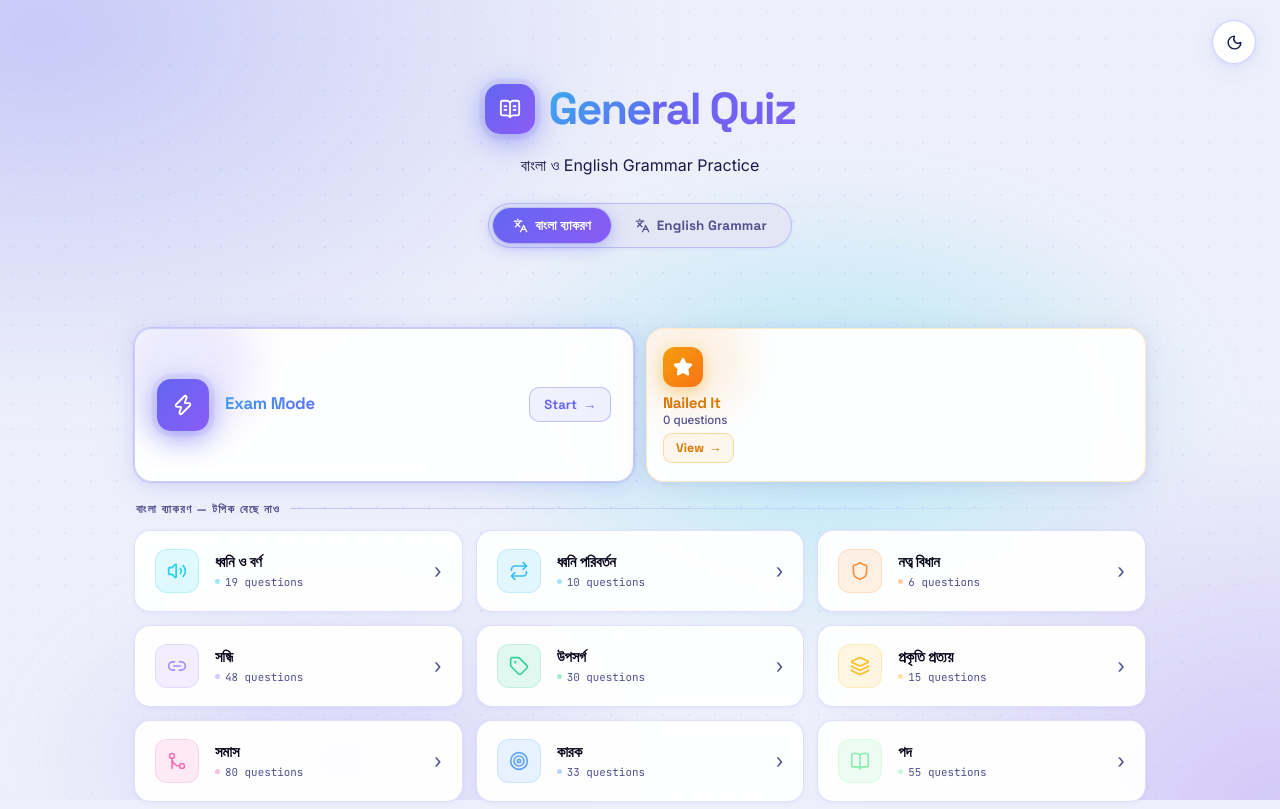
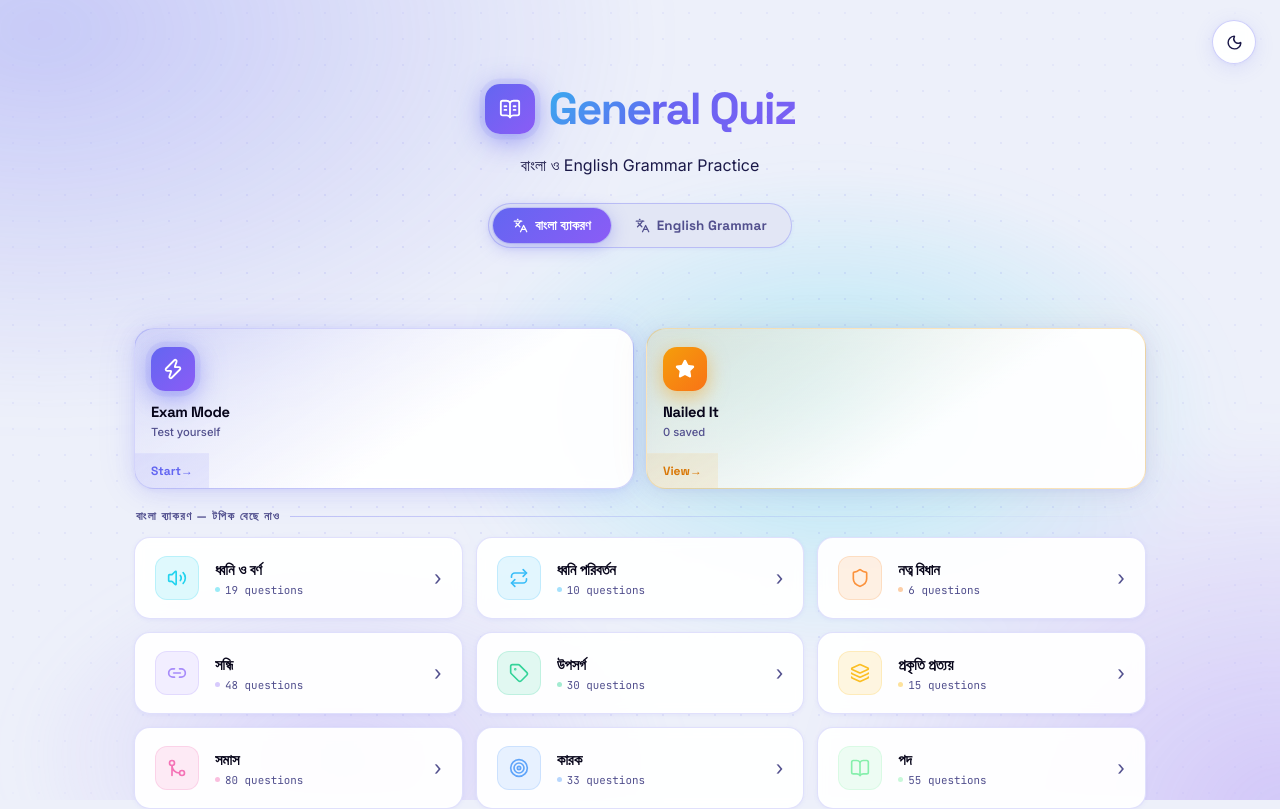
Before and after one commit to s-shahriar/general-quiz, a React (Vite) app: page / in a window 1280 px wide. Shown: the top 809 px of the page. Built offline with nearby package versions, Linux system fonts and the light colour scheme; no server answers.

Commit message:
fix: replace old home action cards with ICT-style action-card design

```diff
--- a/src/components/HomeScreen.jsx
+++ b/src/components/HomeScreen.jsx
@@ -27,25 +27,32 @@ export default function HomeScreen({ banglaTopic, englishTopics, onSelectTopic,
 
       {/* Action row */}
       <div className="home-action-row">
-        <button className="exam-mode-card" onClick={onExam}>
-          <div className="emc-glow" aria-hidden="true" />
-          <div className="emc-icon-wrap"><Zap size={22} className="emc-icon" /></div>
-          <div className="emc-body">
-            <div className="emc-title">Exam Mode</div>
+        <button className="action-card exam-card" onClick={onExam}>
+          <div className="ac-shine" aria-hidden="true" />
+          <div className="ac-body">
+            <div className="ac-icon-wrap ac-icon-wrap--exam">
+              <Zap size={22} className="ac-icon" />
+            </div>
+            <div className="ac-label">Exam Mode</div>
+            <div className="ac-sub">Test yourself</div>
           </div>
-          <div className="emc-cta">Start<span className="emc-arrow">→</span></div>
+          <div className="ac-footer ac-footer--exam">
+            Start <span className="ac-arrow">→</span>
+          </div>
         </button>
 
-        <button className="nailed-mode-card" onClick={onNailed}>
-          <div className="nmc-glow" aria-hidden="true" />
-          <div className="nmc-icon-wrap">
-            <Star size={20} fill="currentColor" className="nmc-icon" />
+        <button className="action-card nailed-card" onClick={onNailed}>
+          <div className="ac-shine" aria-hidden="true" />
+          <div className="ac-body">
+            <div className="ac-icon-wrap ac-icon-wrap--nailed">
+              <Star size={20} fill="currentColor" className="ac-icon" />
+            </div>
+            <div className="ac-label">Nailed It</div>
+            <div className="ac-sub">{totalNailed} saved</div>
           </div>
-          <div className="nmc-body">
-            <div className="nmc-title">Nailed It</div>
-            <div className="nmc-count">{totalNailed} question{totalNailed !== 1 ? 's' : ''}</div>
+          <div className="ac-footer ac-footer--nailed">
+            View <span className="ac-arrow">→</span>
           </div>
-          <div className="nmc-cta">View<span className="nmc-arrow">→</span></div>
         </button>
       </div>
 
--- a/src/index.css
+++ b/src/index.css
@@ -1300,155 +1300,101 @@ button { cursor: pointer; border: none; background: none; color: inherit; font-f
   display: grid; grid-template-columns: 1fr 1fr; gap: 12px;
   margin-bottom: 20px;
 }
-.home-action-row .exam-mode-card { margin-bottom: 0; }
-
-/* ── Nailed It card ── */
-.nailed-mode-card {
-  display: flex; flex-direction: column; align-items: flex-start; gap: 6px;
-  padding: 18px 16px;
-  background: var(--surface-glass);
-  border: 1px solid rgba(245,158,11,0.22);
-  border-radius: 18px;
-  cursor: pointer; text-align: left;
-  box-shadow: var(--shadow-md), 0 0 40px rgba(245,158,11,0.06);
-  backdrop-filter: blur(8px); -webkit-backdrop-filter: blur(8px);
-  transition: all 0.26s cubic-bezier(0.34,1.56,0.64,1);
-  position: relative; overflow: hidden;
-}
-.nailed-mode-card:hover {
+.action-card {
+  display: flex; flex-direction: column;
+  padding: 0;
+  border-radius: 20px; cursor: pointer; text-align: left;
+  backdrop-filter: blur(6px); -webkit-backdrop-filter: blur(6px);
+  transition: all 0.28s cubic-bezier(0.34,1.56,0.64,1);
+  position: relative; overflow: hidden; width: 100%;
+}
+.action-card:hover { transform: translateY(-5px) scale(1.02); }
+
+.ac-shine {
+  position: absolute; inset: 0; z-index: 0; pointer-events: none;
+  background: linear-gradient(120deg, transparent 30%, rgba(255,255,255,0.13) 50%, transparent 70%);
+  transform: translateX(-100%);
+  transition: transform 0.55s ease;
+}
+.action-card:hover .ac-shine { transform: translateX(100%); }
+
+.ac-body {
+  display: flex; flex-direction: column; gap: 3px;
+  padding: 18px 16px 14px;
+  position: relative; z-index: 1; flex: 1;
+}
+.ac-icon-wrap {
+  width: 44px; height: 44px; border-radius: 14px;
+  display: flex; align-items: center; justify-content: center;
+  flex-shrink: 0; margin-bottom: 10px;
+}
+.ac-icon { color: #fff; }
+.ac-label {
+  font-family: 'Space Grotesk', sans-serif;
+  font-size: 0.92rem; font-weight: 800; letter-spacing: -0.02em;
+  color: var(--text); line-height: 1.2;
+}
+.ac-sub {
+  font-size: 0.7rem; color: var(--text-3); font-weight: 500; margin-top: 1px;
+}
+
+.ac-footer {
+  display: flex; align-items: center; justify-content: space-between;
+  padding: 9px 16px;
+  font-family: 'Space Grotesk', sans-serif;
+  font-size: 0.75rem; font-weight: 700;
+  position: relative; z-index: 1;
+  border-top: 1px solid rgba(255,255,255,0.08);
+  transition: all 0.2s ease;
+}
+.ac-arrow { transition: transform 0.2s ease; }
+.action-card:hover .ac-arrow { transform: translateX(4px); }
+
+/* ── Exam card ── */
+.exam-card {
+  background: linear-gradient(145deg, rgba(99,102,241,0.14) 0%, var(--surface-glass) 60%);
+  border: 1px solid rgba(99,102,241,0.28);
+  box-shadow: var(--shadow-md), 0 0 40px rgba(99,102,241,0.1);
+}
+.exam-card:hover {
+  border-color: rgba(99,102,241,0.55);
+  box-shadow: var(--shadow-lg), 0 0 60px rgba(99,102,241,0.2);
+}
+.ac-icon-wrap--exam {
+  background: var(--grad-brand);
+  box-shadow: 0 6px 20px rgba(99,102,241,0.5);
+  animation: iconPulse 3.5s ease-in-out infinite;
+}
+.ac-footer--exam {
+  background: rgba(99,102,241,0.1);
+  color: var(--accent);
+}
+.exam-card:hover .ac-footer--exam {
+  background: var(--grad-brand); color: #fff;
+}
+
+/* ── Nailed card ── */
+.nailed-card {
+  background: linear-gradient(145deg, rgba(245,158,11,0.12) 0%, var(--surface-glass) 60%);
+  border: 1px solid rgba(245,158,11,0.28);
+  box-shadow: var(--shadow-md), 0 0 40px rgba(245,158,11,0.08);
+}
+.nailed-card:hover {
   border-color: rgba(245,158,11,0.55);
-  transform: translateY(-4px) scale(1.01);
-  box-shadow: var(--shadow-lg), 0 0 60px rgba(245,158,11,0.15);
-}
-.nmc-glow {
-  position: absolute; top: -30px; left: -20px;
-  width: 120px; height: 120px; border-radius: 50%;
-  background: radial-gradient(circle, #f59e0b, #f97316);
-  opacity: 0.10; filter: blur(18px); pointer-events: none;
-  transition: opacity 0.3s ease;
-}
-.nailed-mode-card:hover .nmc-glow { opacity: 0.20; }
-.nmc-icon-wrap {
-  width: 40px; height: 40px; border-radius: 12px;
+  box-shadow: var(--shadow-lg), 0 0 60px rgba(245,158,11,0.18);
+}
+.ac-icon-wrap--nailed {
   background: linear-gradient(135deg, #f59e0b, #f97316);
-  display: flex; align-items: center; justify-content: center;
-  flex-shrink: 0; position: relative; z-index: 1;
-  box-shadow: 0 4px 16px rgba(245,158,11,0.45);
-}
-.nmc-icon { color: #fff; }
-.nmc-body { flex: 1; min-width: 0; position: relative; z-index: 1; }
-.nmc-title {
-  font-family: 'Space Grotesk', sans-serif;
-  font-size: 0.95rem; font-weight: 800; letter-spacing: -0.02em;
+  box-shadow: 0 6px 20px rgba(245,158,11,0.5);
+}
+.ac-footer--nailed {
+  background: rgba(245,158,11,0.1);
   color: #d97706;
 }
-[data-theme='dark'] .nmc-title { color: #fbbf24; }
-.nmc-count {
-  font-size: 0.72rem; color: var(--text-3); font-weight: 500; margin-top: 1px;
-}
-.nmc-cta {
-  display: flex; align-items: center; gap: 5px;
-  position: relative; z-index: 1;
-  font-family: 'Space Grotesk', sans-serif;
-  font-size: 0.78rem; font-weight: 700;
-  color: #d97706; padding: 6px 12px; border-radius: 9px;
-  border: 1.5px solid rgba(245,158,11,0.35);
-  background: rgba(245,158,11,0.08);
-  transition: all 0.2s ease;
-}
-[data-theme='dark'] .nmc-cta { color: #fbbf24; }
-.nailed-mode-card:hover .nmc-cta {
+[data-theme='dark'] .ac-footer--nailed { color: #fbbf24; }
+.nailed-card:hover .ac-footer--nailed {
   background: linear-gradient(135deg, #f59e0b, #f97316); color: #fff;
-  border-color: transparent; box-shadow: 0 4px 14px rgba(245,158,11,0.4);
-}
-.nmc-arrow { transition: transform 0.2s ease; }
-.nailed-mode-card:hover .nmc-arrow { transform: translateX(4px); }
-
-.exam-mode-card {
-  display: flex; align-items: center; gap: 16px;
-  width: 100%; padding: 20px 22px;
-  margin-bottom: 20px;
-  background: var(--surface-glass);
-  border: 1px solid var(--border-md);
-  border-radius: 18px;
-  cursor: pointer; text-align: left;
-  box-shadow: var(--shadow-md),
-    0 0 0 1px rgba(99,102,241,0.18),
-    0 0 40px rgba(99,102,241,0.08);
-  backdrop-filter: blur(8px); -webkit-backdrop-filter: blur(8px);
-  transition: all 0.26s cubic-bezier(0.34,1.56,0.64,1);
-  position: relative; overflow: hidden;
-}
-.exam-mode-card:hover {
-  border-color: var(--border-bright);
-  transform: translateY(-4px) scale(1.01);
-  box-shadow: var(--shadow-lg),
-    0 0 0 1px rgba(99,102,241,0.40),
-    0 0 60px rgba(99,102,241,0.18);
-}
-
-/* decorative radial glow behind icon */
-.emc-glow {
-  position: absolute; top: -30px; left: -20px;
-  width: 140px; height: 140px; border-radius: 50%;
-  background: var(--grad-brand); opacity: 0.12;
-  filter: blur(18px); pointer-events: none;
-  transition: opacity 0.3s ease;
-}
-.exam-mode-card:hover .emc-glow { opacity: 0.22; }
-
-.emc-icon-wrap {
-  width: 52px; height: 52px; border-radius: 14px;
-  background: var(--grad-brand);
-  display: flex; align-items: center; justify-content: center;
-  flex-shrink: 0; position: relative; z-index: 1;
-  box-shadow: 0 6px 24px rgba(99,102,241,0.45);
-  animation: iconPulse 3.5s ease-in-out infinite;
-}
-.emc-icon { color: #fff; }
-
-.emc-body { flex: 1; min-width: 0; position: relative; z-index: 1; }
-.emc-title {
-  font-family: 'Space Grotesk', sans-serif;
-  font-size: 1.05rem; font-weight: 800; letter-spacing: -0.02em;
-  background: var(--logo-grad); background-size: 300% 100%;
-  -webkit-background-clip: text; -webkit-text-fill-color: transparent;
-  background-clip: text; animation: gradientFlow 6s linear infinite;
-  margin-bottom: 4px;
-}
-.emc-sub {
-  font-size: 0.78rem; color: var(--text-2);
-  line-height: 1.5; margin-bottom: 10px;
-}
-.emc-pills { display: flex; flex-wrap: wrap; gap: 6px; }
-.emc-pill {
-  display: inline-flex; align-items: center;
-  font-family: 'JetBrains Mono', monospace;
-  font-size: 0.65rem; font-weight: 600;
-  padding: 3px 9px; border-radius: 6px;
-  background: var(--accent-light);
-  color: var(--accent);
-  border: 1px solid rgba(99,102,241,0.2);
-}
-
-.emc-cta {
-  display: flex; align-items: center; gap: 6px;
-  flex-shrink: 0; position: relative; z-index: 1;
-  font-family: 'Space Grotesk', sans-serif;
-  font-size: 0.82rem; font-weight: 700;
-  color: var(--accent);
-  padding: 8px 14px; border-radius: 10px;
-  border: 1.5px solid rgba(99,102,241,0.35);
-  background: var(--accent-light);
-  transition: all 0.2s ease;
-}
-.exam-mode-card:hover .emc-cta {
-  background: var(--grad-brand); color: #fff;
-  border-color: transparent;
-  box-shadow: 0 4px 16px rgba(99,102,241,0.4);
-}
-.emc-arrow { transition: transform 0.2s ease; }
-.exam-mode-card:hover .emc-arrow { transform: translateX(4px); }
+}
 
 /* Exam Config Page */
 .exam-config-page {
```
